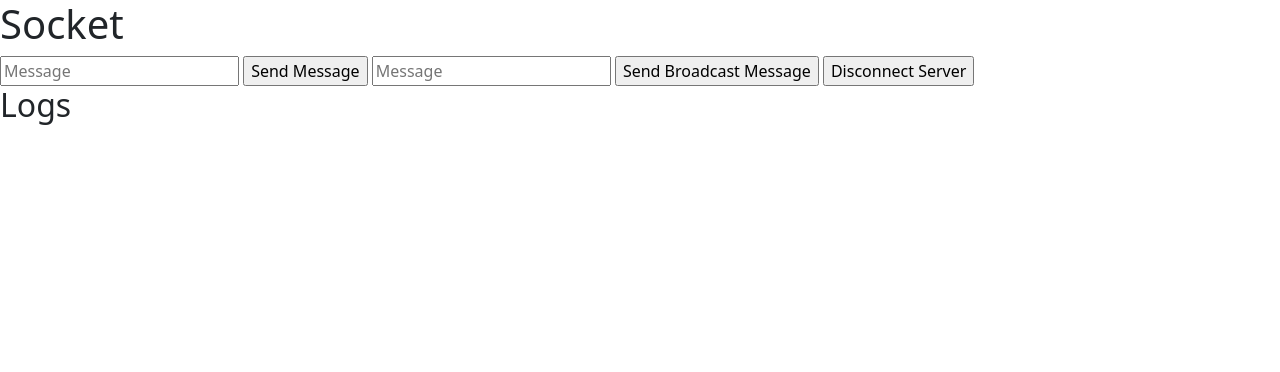
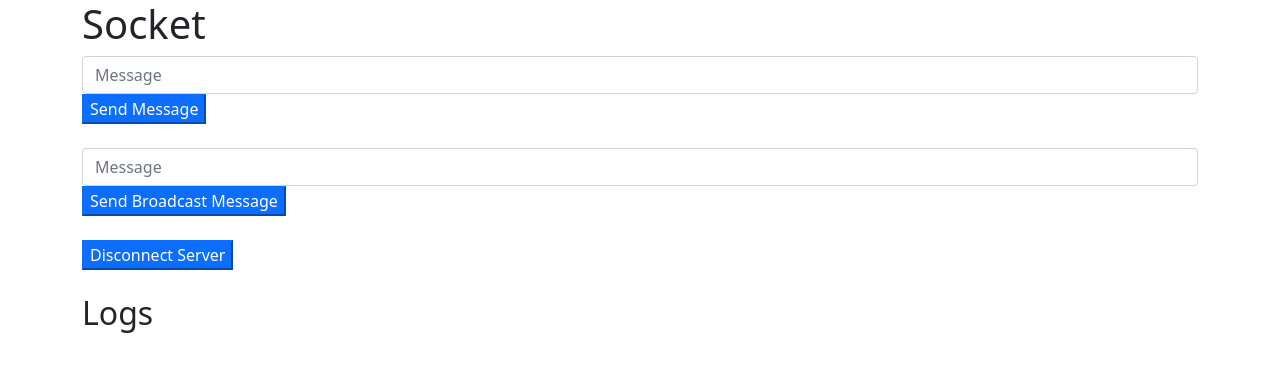
Before and after one commit to djulcac/Miscellaneous, a Python web app: template Python/example3/templates/index.html in a window 1280 px wide. Shown: the top 372 px of the page. Run offline with Jinja, Linux system fonts and the light colour scheme; the template is opened without the code that fills it, so the values that code supplies are empty; some libraries are stand-ins or nearby versions.

Commit message:
python 3

```diff
--- a/Python/example3/templates/index.html
+++ b/Python/example3/templates/index.html
@@ -1,7 +1,7 @@
 <!DOCTYPE HTML>
 <html>
 <head>
-    <title>Socket-Test</title>
+    <title>Flask - Socket.io</title>
     <script src="//code.jquery.com/jquery-1.12.4.min.js"></script>
     <script src="//cdnjs.cloudflare.com/ajax/libs/socket.io/3.0.1/socket.io.js"></script>
     <link href="https://cdn.jsdelivr.net/npm/bootstrap@5.0.0-beta1/dist/css/bootstrap.min.css" rel="stylesheet" integrity="sha384-giJF6kkoqNQ00vy+HMDP7azOuL0xtbfIcaT9wjKHr8RbDVddVHyTfAAsrekwKmP1" crossorigin="anonymous">
@@ -39,15 +39,19 @@
     </script>
 </head>
 <body  >
+    <div class="container">
+        <h1>Socket</h1>
+        <input type="text" name="emit_data" id="emit_data" placeholder="Message" class="form-control">
+        <input id="emit" type="submit" value="Send Message" class="btn-primary">
+        <br/><br/>
+        <input type="text" name="broadcast_data" id="broadcast_data" placeholder="Message" class="form-control">
+        <input id="broadcast" type="submit" value="Send Broadcast Message" class="btn-primary">
+        <br/><br/>
+        <input type="submit" value="Disconnect Server" class="btn-primary">
+        <br/><br/>
+        <h2>Logs</h2>
+        <div id="log" ></div>
+    </div>
 
-    <h1>Socket</h1>
-        <input type="text" name="emit_data" id="emit_data" placeholder="Message">
-        <input type="submit" value="Send Message">
-        <input type="text" name="broadcast_data" id="broadcast_data" placeholder="Message">
-        <input id="broadcast" type="submit" value="Send Broadcast Message">
-
-        <input type="submit" value="Disconnect Server">
-    <h2>Logs</h2>
-    <div id="log" ></div>
 </body>
 </html>
```
